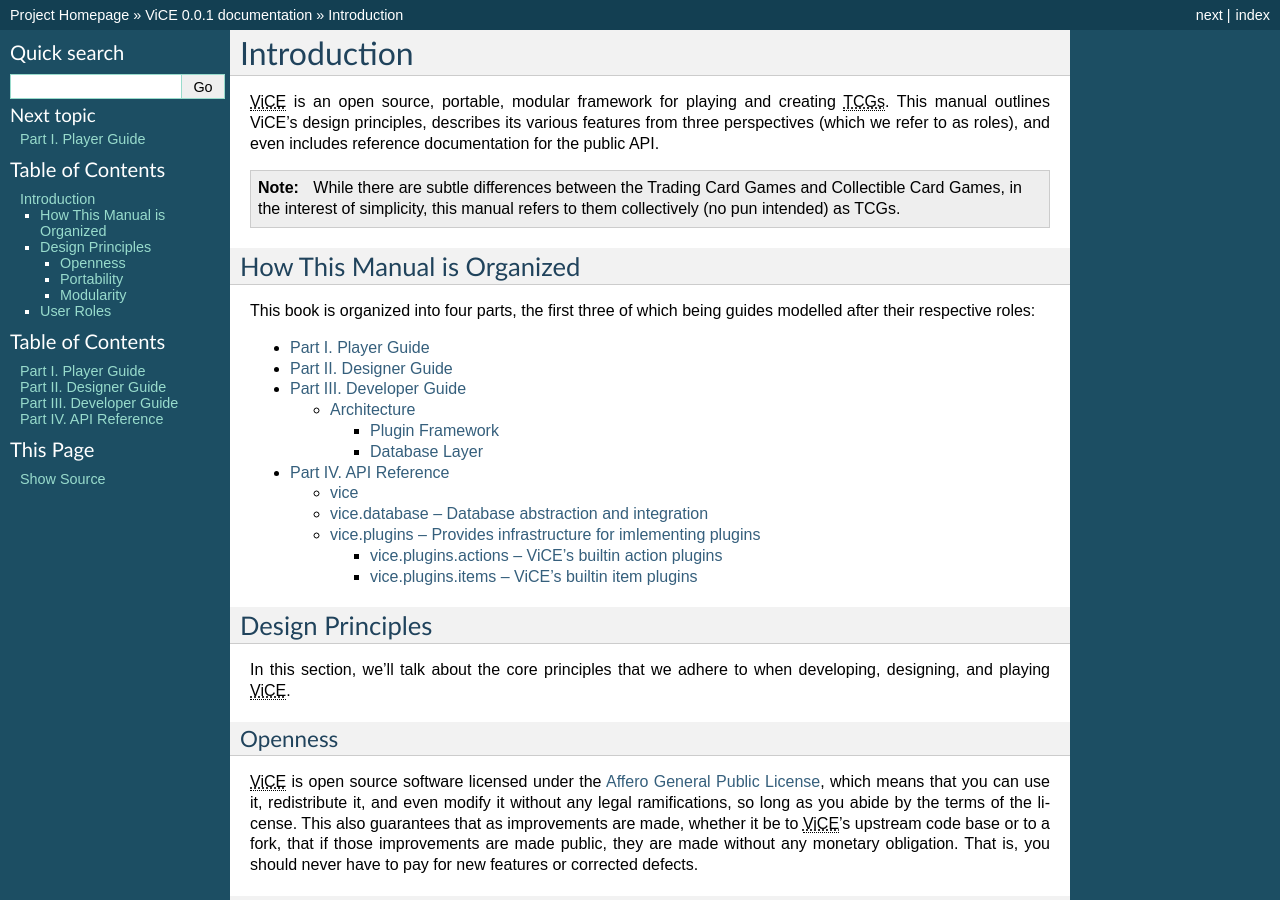
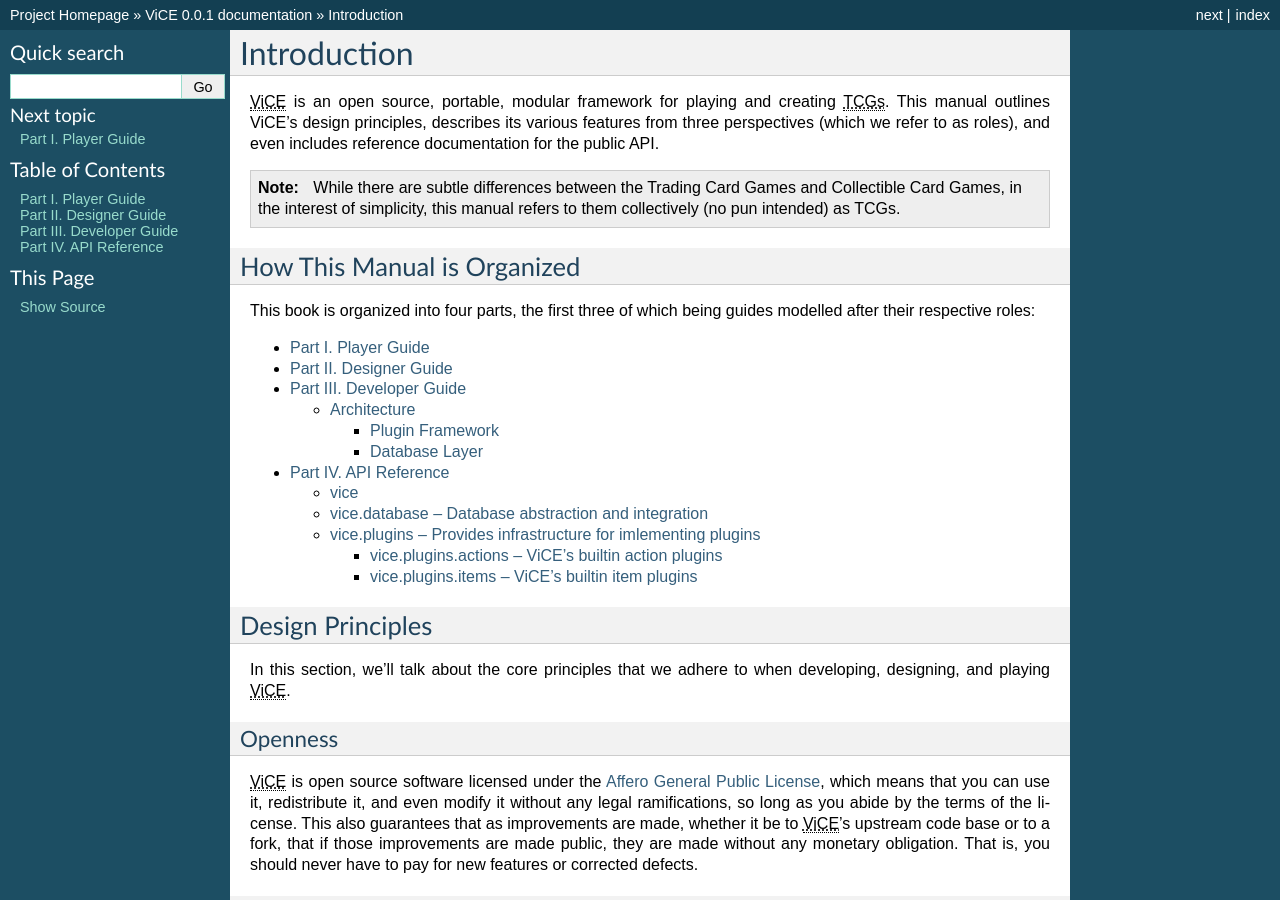
Before and after one commit to cnelsonsic/ViCE, a Sphinx documentation site: the page built from doc/source/index.rst, in a window 1280 px wide and 900 px high. Built offline with Sphinx 7.4.7, drawn with Linux system fonts in a browser that asks for light colours.

Commit message:
- didn't need both toc's

```diff
--- a/doc/source/conf.py
+++ b/doc/source/conf.py
@@ -136,7 +136,7 @@ html_static_path = ['_static']
 
 # Custom sidebar templates, maps document names to template names.
 html_sidebars = {
-    "**":  ["searchbox.html", "relations.html", "localtoc.html", "globaltoc.html",
+    "**":  ["searchbox.html", "relations.html", "globaltoc.html",
             "sourcelink.html"]
 }
 
```
